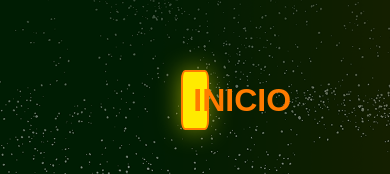
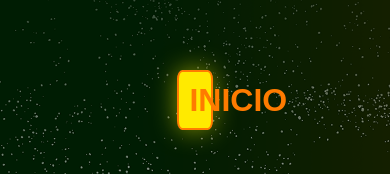
Before and after one commit to MatHenriquez/Proyecto_Individual, a React (Create React App) app in the folder client/: page / in a window 390 px wide. Shown: the part 674-848 px from the top of the page. Built offline with nearby package versions, Linux system fonts and the light colour scheme.

Commit message:
Ahora botón de inicio en landing en más responsive.

```diff
--- a/client/src/styles/landing.module.css
+++ b/client/src/styles/landing.module.css
@@ -20,7 +20,7 @@
     font-size: xx-large;
     padding: 10px;
     border-radius: 15%;
-    width: 7%;
+    width: 9%;
     height: 60px;
     position: absolute;
     top: 0;
```
